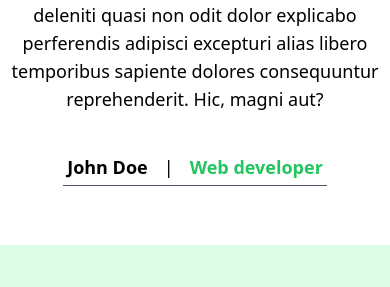
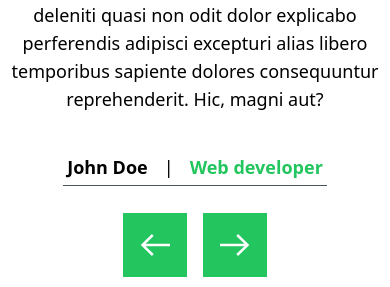
Before and after one commit to vanotis720/dfac-website, a website: page index.html in a window 390 px wide. Shown: the part 6040-6327 px from the top of the page. Drawn offline with nearby package versions, Linux system fonts and the light colour scheme.

Commit message:
fix: testimonies responsive controls

```diff
--- a/index.html
+++ b/index.html
@@ -852,7 +852,8 @@
                 </div>
 
                 <!-- Slider controls -->
-                <button type="button" class="absolute top-0 xl:start-28 z-30 hidden xl:flex items-center justify-center h-full px-2
+                <div class="flex justify-center">
+                    <button type="button" class="xl:absolute xl:top-0 xl:start-28 z-30 flex items-center justify-center h-full px-2
                     cursor-pointer group" data-carousel-prev>
                         <span class="bg-green-500 group-hover:bg-white group-hover:border-2 group-hover:border-green-500 inline-flex items-center
                         justify-center w-16 h-16">
@@ -869,7 +870,7 @@
                             <span class="sr-only">Precedent</span>
                         </span>
                     </button>
-                <button type="button" class="absolute top-0 xl:end-28 z-30 hidden xl:flex items-center justify-center h-full px-2
+                    <button type="button" class="xl:absolute top-0 xl:end-28 z-30 flex items-center justify-center h-full px-2
                     cursor-pointer group focus:outline-none" data-carousel-next>
                         <span class="bg-green-500 group-hover:bg-white group-hover:border-2 group-hover:border-green-500
                         inline-flex items-center justify-center w-16 h-16">
@@ -886,6 +887,7 @@
                             <span class="sr-only">Suivant</span>
                         </span>
                     </button>
+                </div>
             </div>
         </section>
     </main>
```
Also changed, not shown: ressources/styles/output.css. Lines whose indentation alone changed are shown as unchanged.
